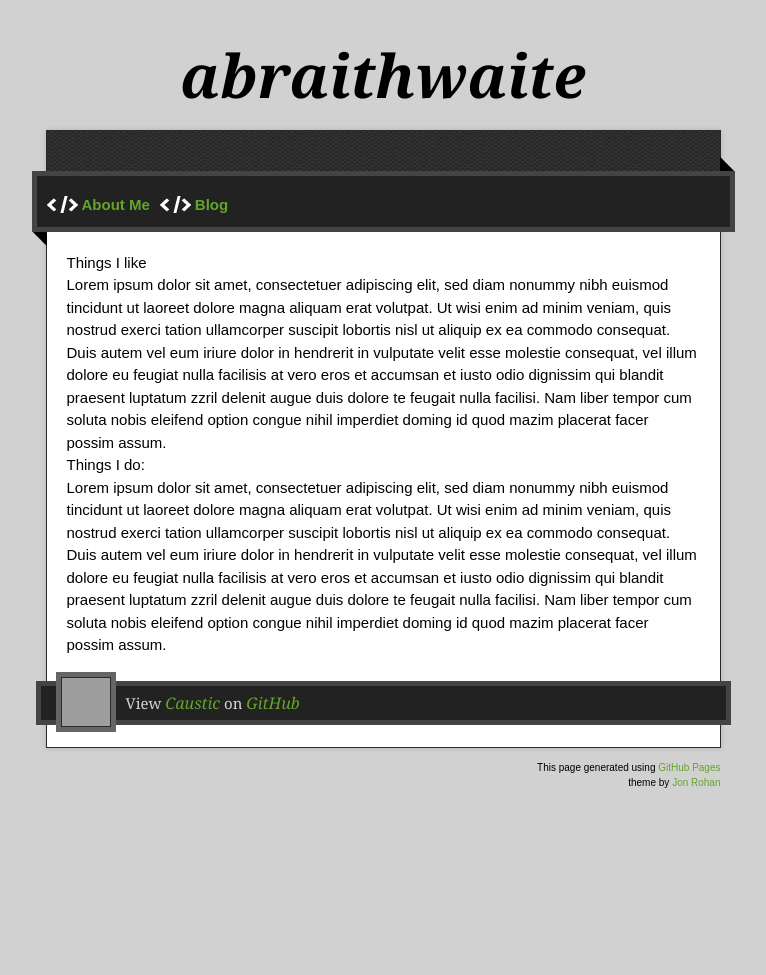
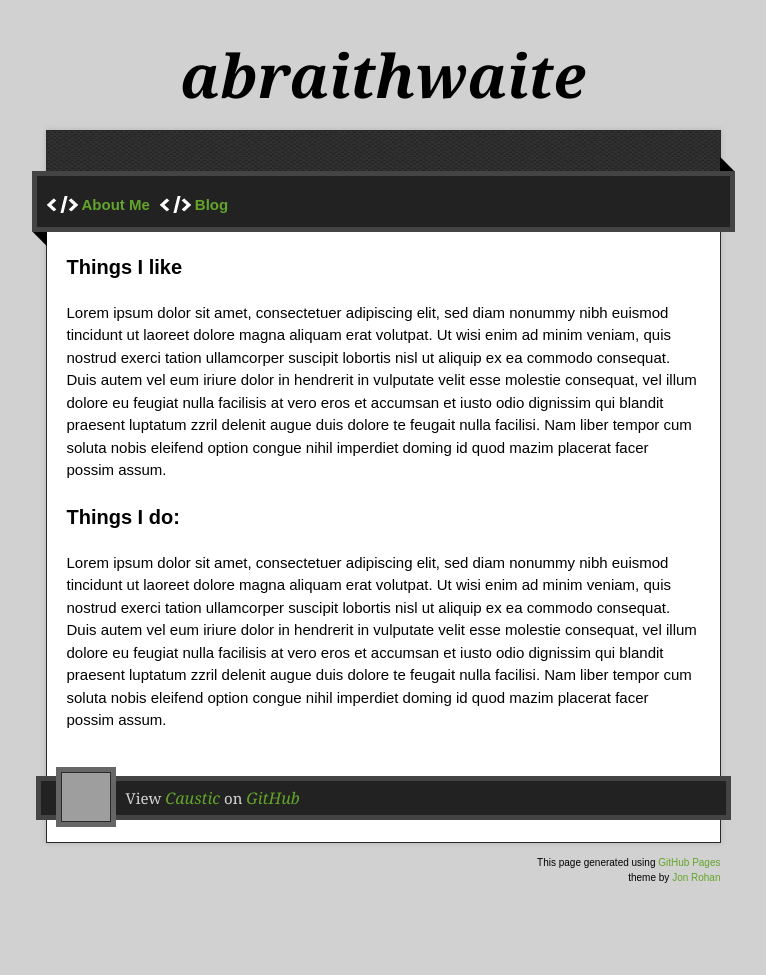
Before and after one commit to Caustic/caustic.github.com, a Jekyll site: the page built from index.markdown, in a window 1280 px wide. Shown: the whole page, without its empty margins (257-1023 px from the left). Built offline with Jekyll 4.4.1, drawn with Linux system fonts in a browser that asks for light colours; nearby versions of some CDN libraries; Markdown is read by kramdown in place of the engine named in the settings; before the commit the page ends 900 px from its top, so only the background shows below that; grey boxes are pictures that could not be loaded.

Commit message:
fixed markdown css

```diff
--- a/_layouts/default.html
+++ b/_layouts/default.html
@@ -33,7 +33,7 @@
         </div>
         <span class="blc"></span><span class="trc"></span>
         </div>
-        <div class="markdown">
+        <div class="markdown-body">
           <section>
             {{ content }}
           </section>
```
